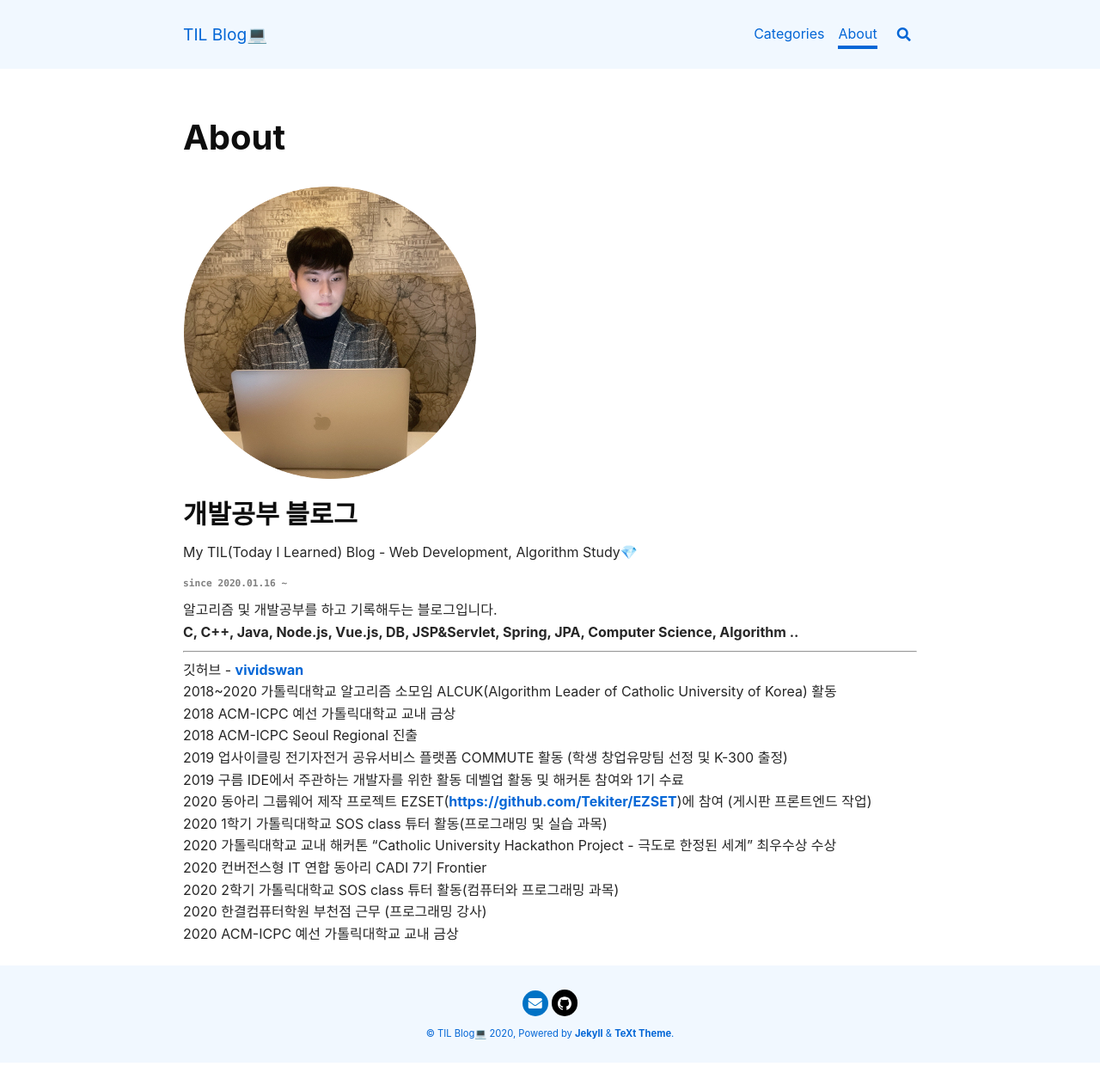
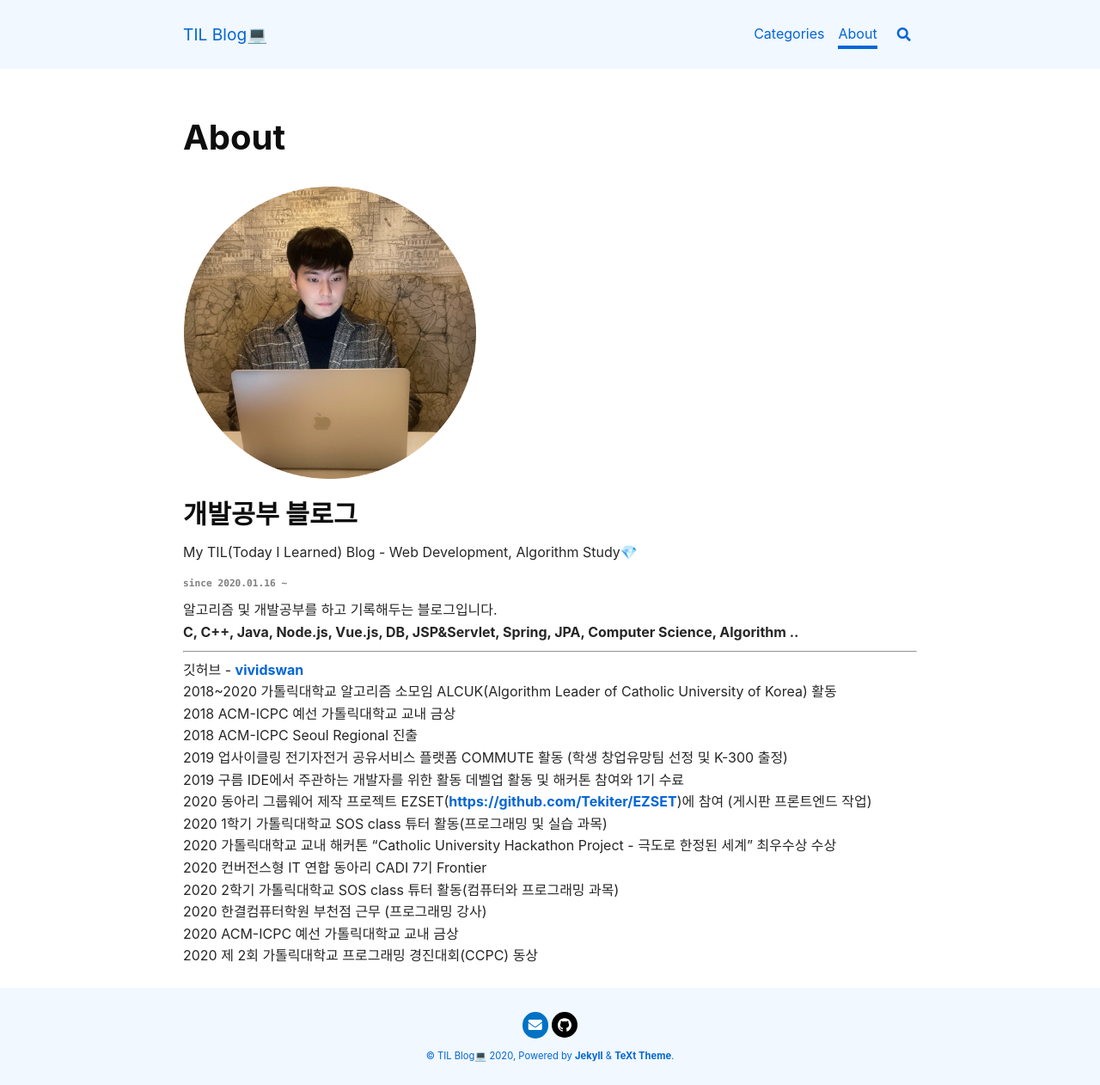
Before and after one commit to vividswan/vividswan.github.io, a Jekyll site: the page built from about.md, in a window 1280 px wide. Shown: the whole page at 86% size. Built offline with Jekyll 4.4.1, drawn with Linux system fonts in a browser that asks for light colours; nearby versions of some CDN libraries; our own code applies the rules of GitHub Pages for plain Markdown files; before the commit the page ends 1236 px from its top, so only the background shows below that.

Commit message:
Update about.md

```diff
--- a/about.md
+++ b/about.md
@@ -50,3 +50,4 @@ My TIL(Today I Learned) Blog - Web Development, Algorithm Study💎
 2020 2학기 가톨릭대학교 SOS class 튜터 활동(컴퓨터와 프로그래밍 과목)<br>
 2020 한결컴퓨터학원 부천점 근무 (프로그래밍 강사)<br>
 2020 ACM-ICPC 예선 가톨릭대학교 교내 금상<br>
+2020 제 2회 가톨릭대학교 프로그래밍 경진대회(CCPC) 동상<br>
```
